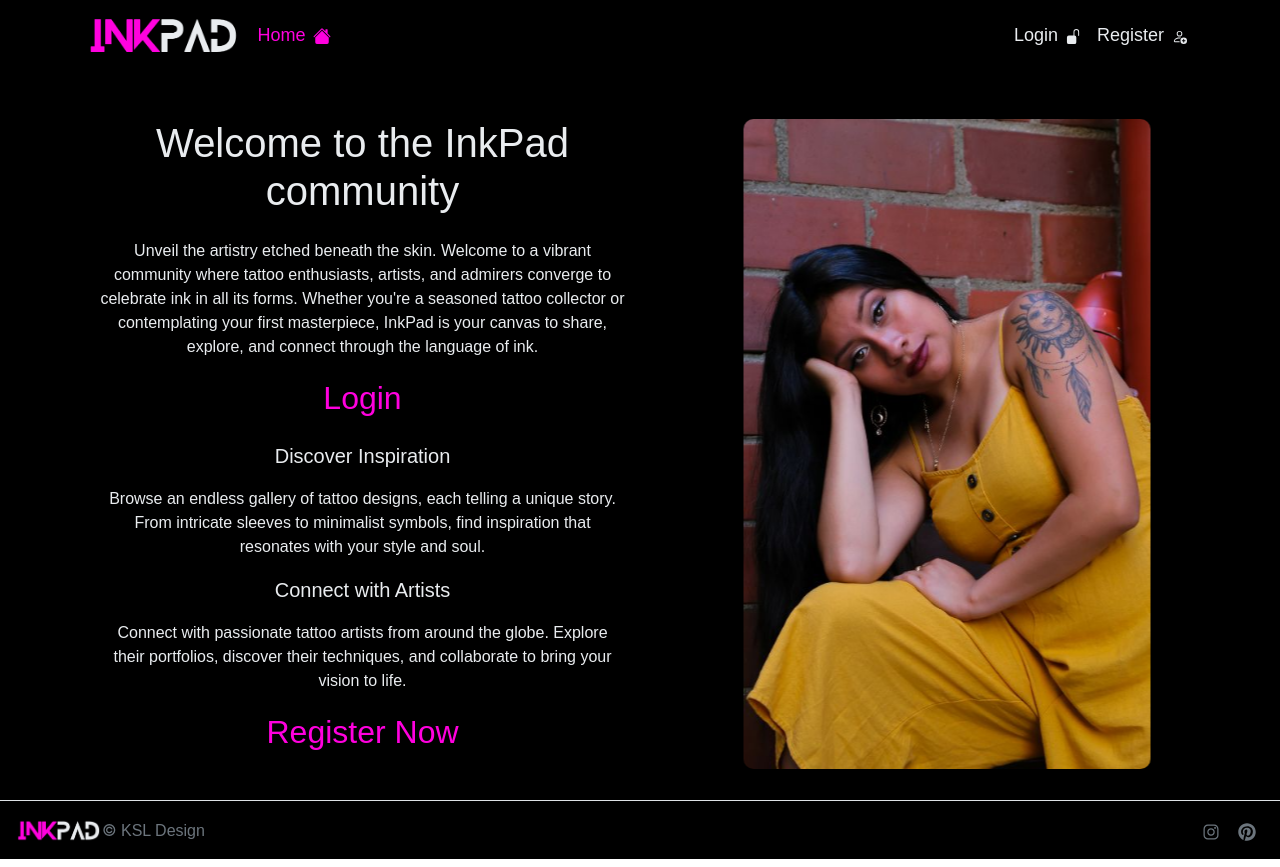
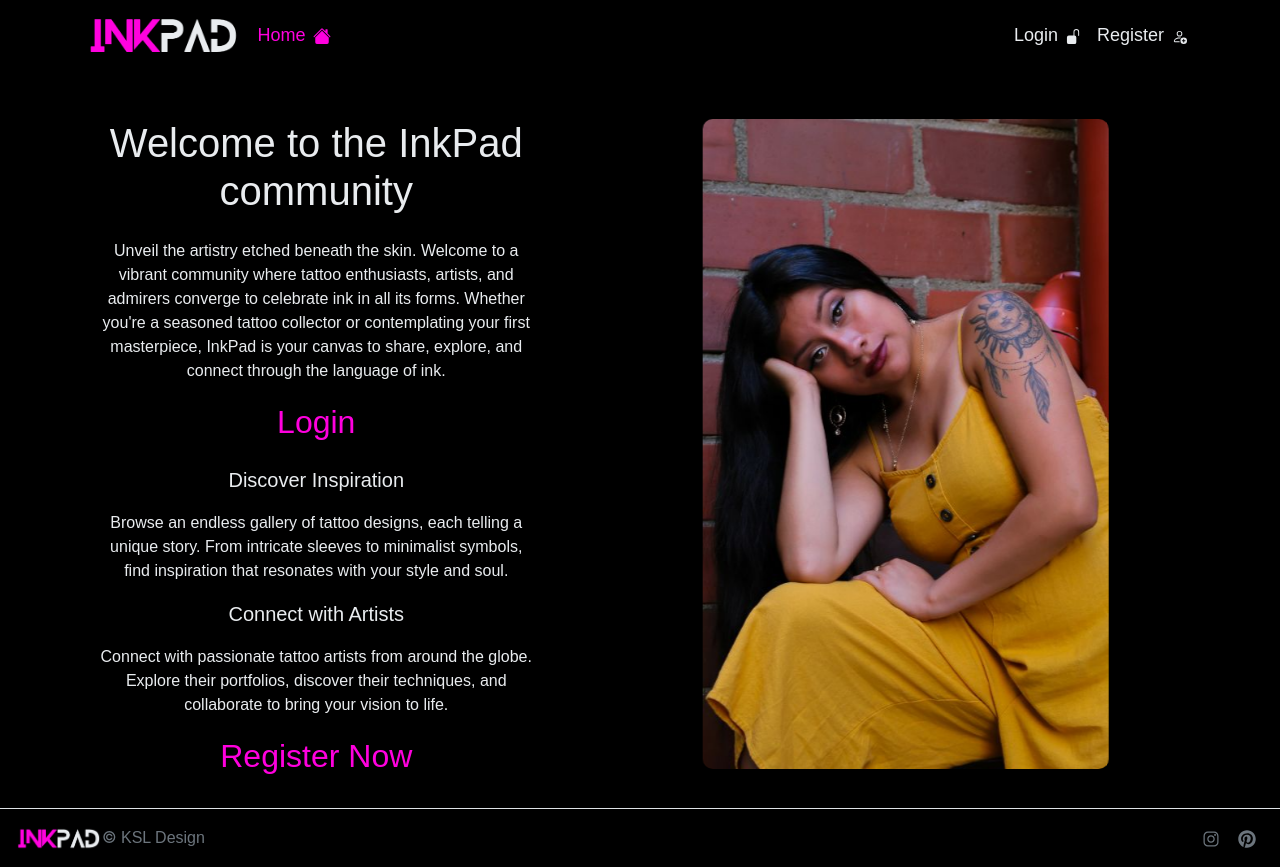
Before and after one commit to llewellynksj/pp5-kl, a React (Create React App) app: page / in a window 1280 px wide. Built offline with nearby package versions, Linux system fonts and the light colour scheme; no server answers; a web font is replaced by a local one.

Commit message:
Minor style amendments to home page

```diff
--- a/src/pages/Home.js
+++ b/src/pages/Home.js
@@ -16,8 +16,8 @@ const Home = () => {
   return (
     <>
       <Container>
-        <Row className="d-flex justify-content-center my-4 pt-4">
-          <Col md={6} className="text-center mb-4">
+        <Row className="d-flex justify-content-center mt-4 pt-4">
+          <Col md={5} className="text-center mb-4">
             <h1>Welcome to the InkPad community</h1>
             <p className="my-1 py-3">
               Unveil the artistry etched beneath the skin. Welcome to a vibrant
@@ -57,7 +57,7 @@ const Home = () => {
           </Col>
 
           {/* Carousel */}
-          <Col md={6}>
+          <Col md={7} className="pb-4">
             <Carousel controls={false} indicators={false}>
               <Carousel.Item>
                 <img
--- a/src/pages/auth/RegisterForm.js
+++ b/src/pages/auth/RegisterForm.js
@@ -49,7 +49,7 @@ const RegisterForm = () => {
       <Container className="height">
         <Row>
           <Col className="mt-2 py-2">
-            <h1>Login</h1>
+            <h1>Register</h1>
           </Col>
         </Row>
         {/* Register Form */}
```
